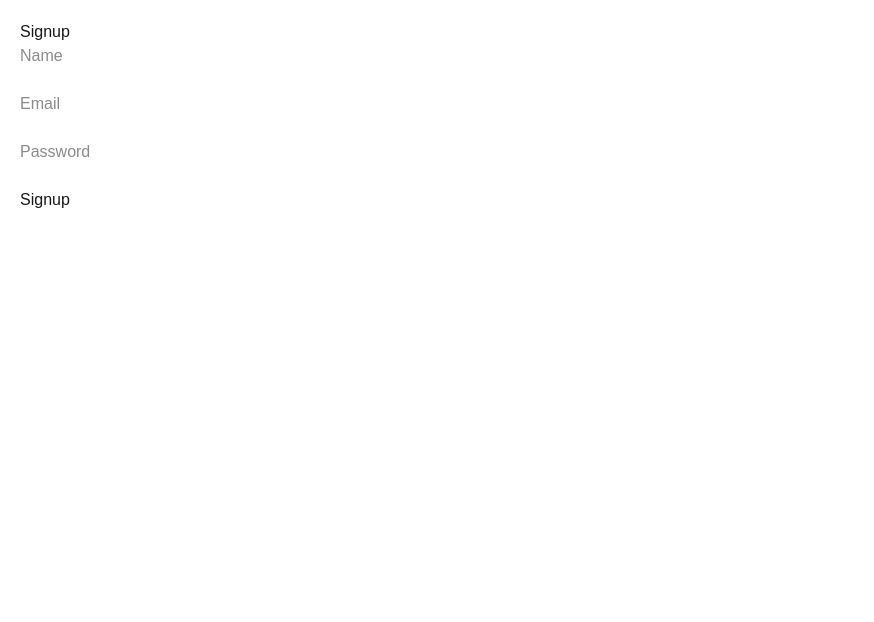
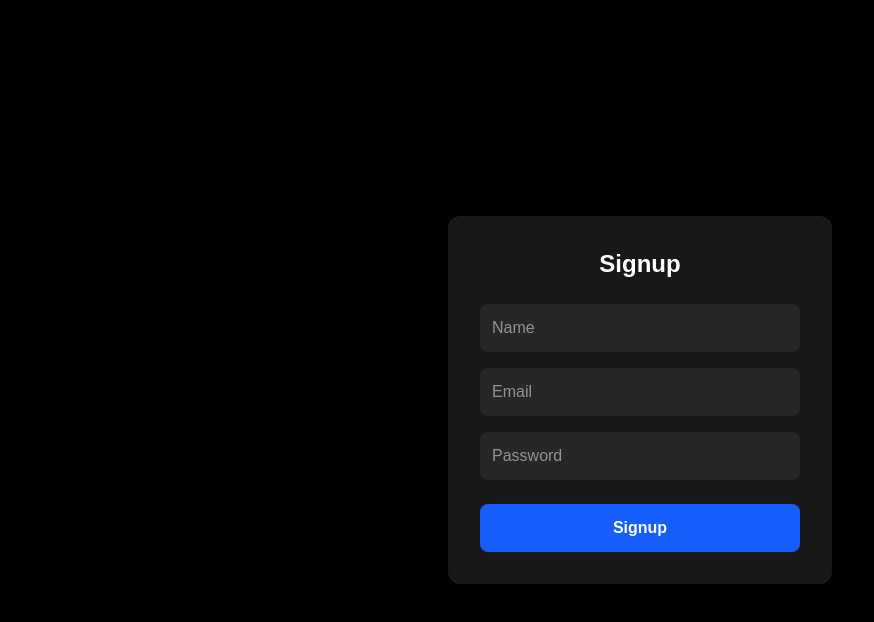
Before and after one commit to malviya-rajveer/cocreate, a Next.js app: page /signup in a window 1280 px wide. Shown: the top 622 px of the page, without its empty margins (0-874 px from the left). Built offline with nearby package versions, Linux system fonts and the light colour scheme.

Commit message:
changed the signup page UI

```diff
--- a/app/signup/page.js
+++ b/app/signup/page.js
@@ -6,12 +6,15 @@ import { createUserWithEmailAndPassword } from "firebase/auth";
 import { doc, setDoc } from "firebase/firestore";
 
 export default function Signup() {
+
+  const [name, setName] = useState("");
   const [email, setEmail] = useState("");
   const [password, setPassword] = useState("");
-  const [name, setName] = useState("");
 
   const handleSignup = async () => {
     try {
+
+      // create user in Firebase Auth
       const userCredential = await createUserWithEmailAndPassword(
         auth,
         email,
@@ -20,43 +23,62 @@ export default function Signup() {
 
       const user = userCredential.user;
 
+      // save extra data in Firestore
       await setDoc(doc(db, "users", user.uid), {
         name: name,
         email: email,
+        uid: user.uid,
       });
 
-      alert("User created successfully!");
+      alert("Signup successful!");
+
     } catch (error) {
       alert(error.message);
     }
   };
 
   return (
-    <div style={{ padding: "20px" }}>
-      <h1>Signup</h1>
+    <div className="flex items-center justify-center min-h-screen bg-black">
+
+      <div className="bg-zinc-900 p-8 rounded-xl shadow-lg w-96">
+
+        <h1 className="text-white text-2xl font-bold mb-6 text-center">
+          Signup
+        </h1>
 
         <input
           type="text"
           placeholder="Name"
+          className="w-full mb-4 p-3 rounded-lg bg-zinc-800 text-white outline-none"
+          value={name}
           onChange={(e) => setName(e.target.value)}
         />
-      <br /><br />
 
         <input
           type="email"
           placeholder="Email"
+          className="w-full mb-4 p-3 rounded-lg bg-zinc-800 text-white outline-none"
+          value={email}
           onChange={(e) => setEmail(e.target.value)}
         />
-      <br /><br />
 
         <input
           type="password"
           placeholder="Password"
+          className="w-full mb-6 p-3 rounded-lg bg-zinc-800 text-white outline-none"
+          value={password}
           onChange={(e) => setPassword(e.target.value)}
         />
-      <br /><br />
 
-      <button onClick={handleSignup}>Signup</button>
+        <button
+          onClick={handleSignup}
+          className="w-full bg-blue-600 hover:bg-blue-700 text-white p-3 rounded-lg font-semibold"
+        >
+          Signup
+        </button>
+
+      </div>
+
     </div>
   );
 }
```
Lines whose indentation alone changed are shown as unchanged.
